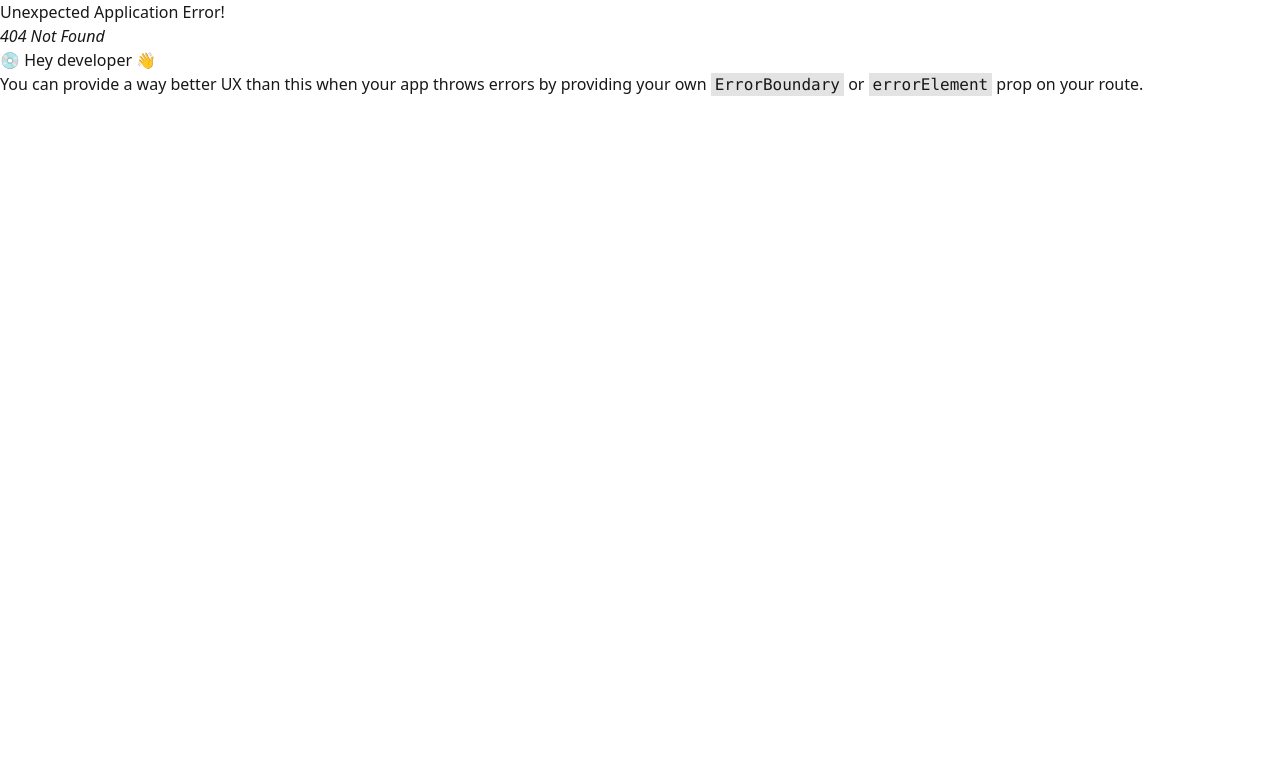
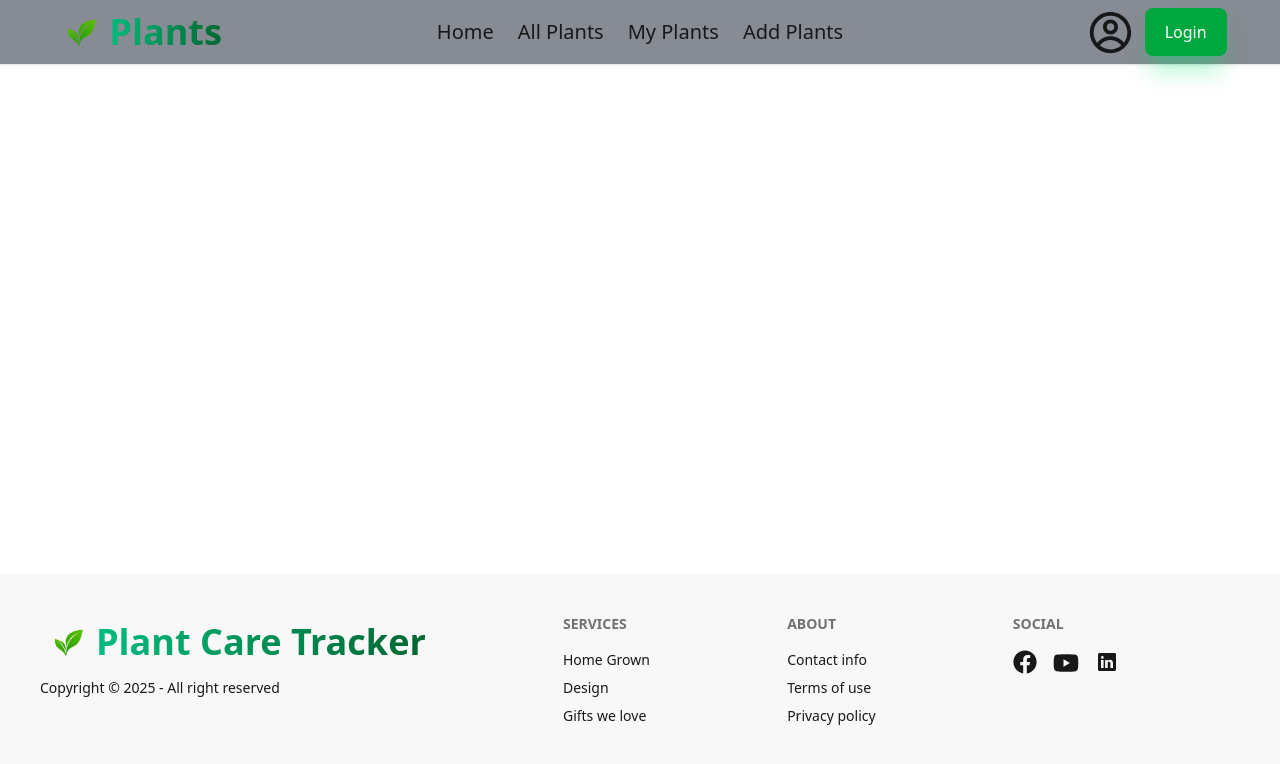
Before and after one commit to Rahmot15/Plant-Care-Tracker-client-side, a React (Vite) app: page /auth in a window 1280 px wide. Before the commit this address had no page. Shown: the top 764 px of the page. Built offline with nearby package versions, Linux system fonts and the light colour scheme.

Commit message:
Navbar design

```diff
--- a/index.html
+++ b/index.html
@@ -1,5 +1,5 @@
 <!doctype html>
-<html data-theme="light" lang="en">
+<html  lang="en">
   <head>
     <meta charset="UTF-8" />
     <link rel="icon" type="image/svg+xml" href="/vite.svg" />
--- a/src/Components/Hero.jsx
+++ b/src/Components/Hero.jsx
@@ -15,7 +15,7 @@ const Hero = () => {
                 <h2 className="text-2xl lg:text-6xl font-bold text-yellow-500">
                   Aloe Vera
                 </h2>
-                <p className="text-gray-900 text-sm lg:text-xl md:font-semibold">
+                <p className="md:text-gray-900 text-pink-600 text-sm lg:text-xl md:font-semibold">
                   Aloe Vera is a perennial succulent plant widely known for its medicinal properties. The gel inside its leaves has antibacterial, anti-inflammatory, and cooling effects, making it a natural remedy for skin irritation, burns, and sunburns. Aloe loves sunlight and is easy to care for, making it a great addition to kitchens, balconies, or sunny windowsills.
                 </p>
                 <button className="btn btn-primary transition-transform duration-300 hover:scale-110 hover:shadow-xl">
@@ -49,7 +49,7 @@ const Hero = () => {
                 <h2 className="text-2xl lg:text-5xl font-bold text-yellow-500">
                   Tulip plants
                 </h2>
-                <p className="text-gray-900 text-sm lg:text-xl md:font-semibold">
+                <p className="md:text-gray-900 text-pink-600 text-sm lg:text-xl md:font-semibold">
                   Tulips are seasonal flowering plants cherished worldwide for their vibrant, cup-shaped blooms. They usually bloom in spring and are often grown in gardens or pots. Tulips come in a variety of colors, each symbolizing different emotions—red for love, yellow for friendship, white for peace. Though they require well-drained soil and cool climates, their stunning flowers make them a favorite among gardening enthusiasts.
                 </p>
                 <button className="btn btn-secondary transition-transform duration-300 hover:scale-110 hover:shadow-xl">
@@ -82,7 +82,7 @@ const Hero = () => {
                 <h2 className="text-2xl lg:text-5xl font-bold text-yellow-500">
                   Snake Plant
                 </h2>
-                <p className="text-gray-900 text-sm lg:text-xl md:font-semibold">
+                <p className="md:text-gray-900 text-pink-600 text-sm lg:text-xl md:font-semibold">
                   The Snake Plant is a popular indoor plant known for its striking appearance and easy maintenance. It can survive in low light and requires very little water. This plant is excellent at purifying indoor air by absorbing harmful toxins like formaldehyde and benzene. It's an ideal choice for offices or busy lifestyles where minimal care is preferred.
                 </p>
                 <button className="btn btn-accent transition-transform duration-300 hover:scale-110 hover:shadow-xl">
--- a/src/Components/Navbar.jsx
+++ b/src/Components/Navbar.jsx
@@ -1,9 +1,100 @@
-import React from 'react';
+import React from "react";
+import { CgProfile } from "react-icons/cg";
+import { Link, NavLink } from "react-router";
 
 const Navbar = () => {
+  const link = (
+    <>
+      <li className="text-xl">
+        <NavLink
+          to={"/"}
+          className={({ isActive }) =>
+            isActive ? "text-blue-500 underline" : ""
+          }
+        >
+          Home
+        </NavLink>
+      </li>
+
+      <li className="text-xl">
+        <NavLink
+          to={"/allPlants"}
+          className={({ isActive }) =>
+            isActive ? "text-blue-500 underline" : ""
+          }
+        >
+          All Plants
+        </NavLink>
+      </li>
+
+      <li className="text-xl">
+        <NavLink
+          to={"/myPlants"}
+          className={({ isActive }) =>
+            isActive ? "text-blue-500 underline" : ""
+          }
+        >
+          My Plants
+        </NavLink>
+      </li>
+      <li className="text-xl">
+        <NavLink
+          to={"/addPlants"}
+          className={({ isActive }) =>
+            isActive ? "text-blue-500 underline" : ""
+          }
+        >
+          Add Plants
+        </NavLink>
+      </li>
+    </>
+  );
+
   return (
-    <div>
+    <div className="">
+      <div className="navbar md:p-0 md:w-11/12 mx-auto">
+        <div className="navbar-start">
+          <div className="dropdown">
+            <div tabIndex={0} role="button" className="btn btn-ghost lg:hidden">
+              <svg
+                xmlns="http://www.w3.org/2000/svg"
+                className="h-5 w-5"
+                fill="none"
+                viewBox="0 0 24 24"
+                stroke="currentColor"
+              >
+                {" "}
+                <path
+                  strokeLinecap="round"
+                  strokeLinejoin="round"
+                  strokeWidth="2"
+                  d="M4 6h16M4 12h8m-8 6h16"
+                />{" "}
+              </svg>
+            </div>
+            <ul
+              tabIndex={0}
+              className="menu menu-sm dropdown-content bg-base-100 rounded-box z-1 mt-3 w-52 p-2 shadow "
+            >
+              {link}
+            </ul>
+          </div>
 
+          <Link to={"/"} className="flex items-center">
+            <img className="md:w-14 w-8" src="/logo.png" alt="" />
+            <h1 className="md:text-4xl text-2xl bg-gradient-to-r from-emerald-500 to-green-800 bg-clip-text  text-transparent font-bold">Plants</h1>
+          </Link>
+        </div>
+        <div className="navbar-center hidden lg:flex">
+          <ul className="menu menu-horizontal px-1">{link}</ul>
+        </div>
+        <div className="navbar-end space-x-3">
+          <CgProfile size={45} />
+          <button className="inline-flex items-center justify-center rounded-lg bg-green-600 md:py-3 py-2 md:px-5 px-3 font-dm text-base font-medium text-white shadow-xl shadow-green-400/30 transition-transform duration-200 ease-in-out hover:scale-[1.02]">
+            Login
+          </button>
+        </div>
+      </div>
     </div>
   );
 };
--- /dev/null
+++ b/src/Layout/AuthLayout.jsx
@@ -0,0 +1,20 @@
+import React from "react";
+import Navbar from "../Components/Navbar";
+import { Outlet } from "react-router";
+import Footer from "../Components/Footer";
+
+const AuthLayout = () => {
+  return (
+    <div>
+      <div className="bg-gray-900/50 backdrop:backdrop-blur-3xl shadow-sm sticky top-0 z-50">
+        <Navbar></Navbar>
+      </div>
+      <div className="min-h-[calc(100vh-290px)]">
+        <Outlet></Outlet>
+      </div>
+      <Footer></Footer>
+    </div>
+  );
+};
+
+export default AuthLayout;
--- a/src/Routes/Routes.jsx
+++ b/src/Routes/Routes.jsx
@@ -4,6 +4,10 @@ import Home from "../Pages/Home";
 import AllPlants from "../Pages/AllPlants";
 import AddPlants from "../Pages/AddPlants";
 import MyPlants from "../Pages/MyPlants";
+import NotFound from "../Pages/NotFound";
+import Login from "../Pages/Login";
+import Register from "../Pages/Register";
+import AuthLayout from "../Layout/AuthLayout";
 
 export const router = createBrowserRouter([
   {
@@ -28,4 +32,22 @@ export const router = createBrowserRouter([
       },
     ],
   },
+  {
+    path: "*",
+    Component: NotFound,
+  },
+  {
+    path: "/auth",
+    Component: AuthLayout,
+    children: [
+      {
+        path: "/auth/login",
+        Component: Login
+      },
+      {
+        path: "/auth/register",
+        Component: Register
+      },
+    ],
+  },
 ]);
```
